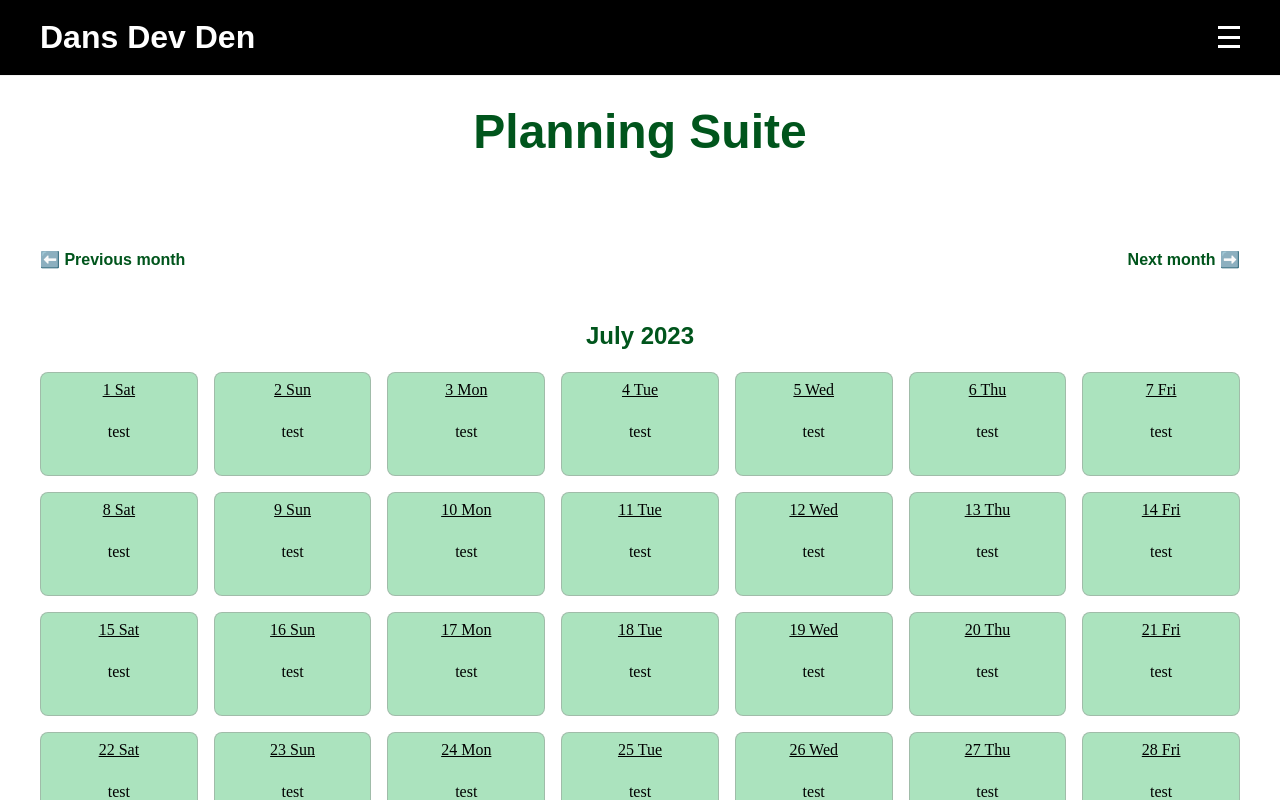
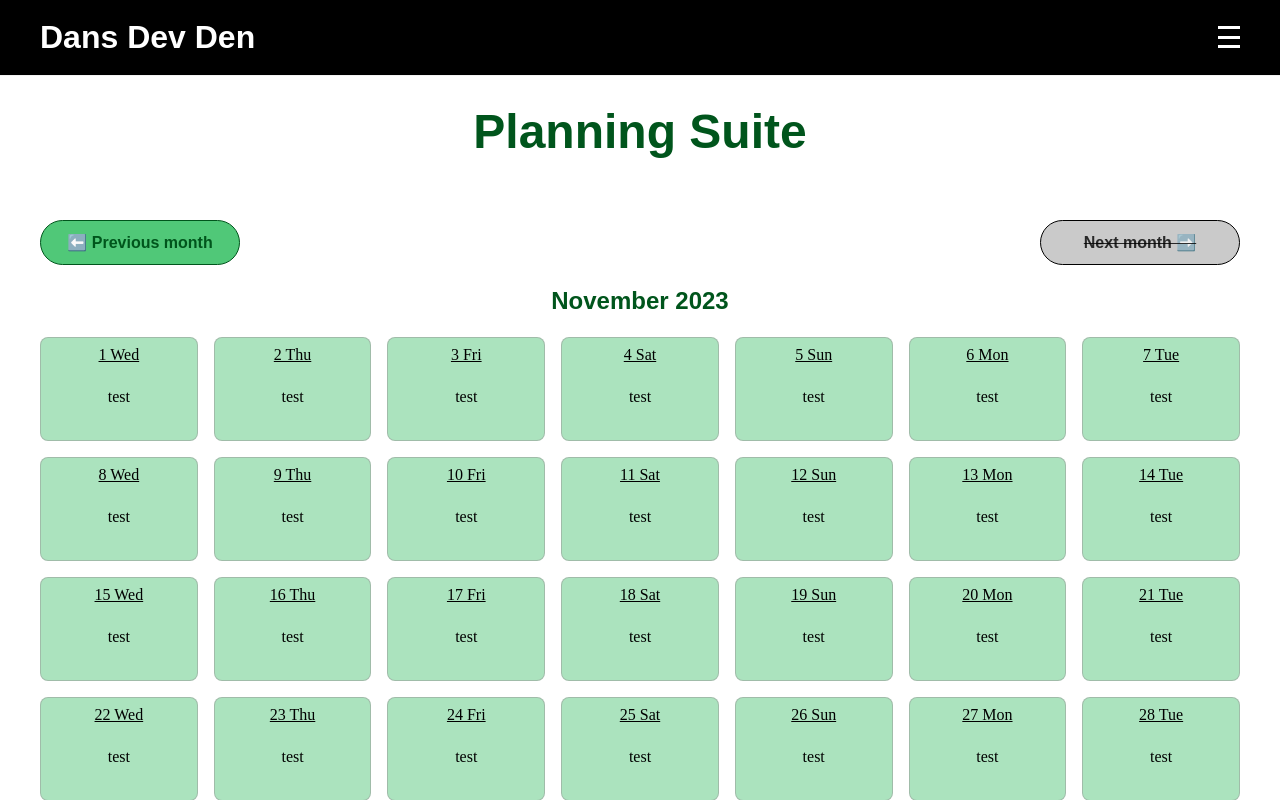
Before and after one commit to danriley11/DansDevDen, a React (Vite) app: page /planning-suite in a window 1280 px wide. Shown: the top 800 px of the page. Built offline with nearby package versions, Linux system fonts and the light colour scheme.

Commit message:
Update PlanningSuite to render one month at a time

```diff
--- a/src/pages/planningSuite/PlanningSuite.tsx
+++ b/src/pages/planningSuite/PlanningSuite.tsx
@@ -1,20 +1,34 @@
 import dayjs from 'dayjs';
 import { Container } from '../../components/pageStructure/Container.styles';
 import { PageHeader } from '../../components/pageStructure/header/PageHeading.styles';
-import { DayDate, GridContainer, GridItem, DayGoals } from './PlanningSuite.styles';
-import { Heading2, Heading4 } from '../../components/core/typography';
+import { DayDate, GridContainer, GridItem, DayGoals, ButtonContainer } from './PlanningSuite.styles';
+import { Heading2 } from '../../components/core/typography';
 import { Margin, CenterAlign } from '../../components/core/spacing';
 import { NavBacking } from '../../components/pageStructure/header/Navbar.styles';
 import { MONTHLY_PLANNING_GOALS } from './PlanningSuite.constants';
-import { FlexDiv } from '../../components/blocks/FlexDiv.styles';
+import { useState } from 'react';
+import { ButtonLink } from '../../components/buttons/Buttons.styles';
 
 const PlanningSuite = () => {
   const currentDate = dayjs();
   const initialDevDate = dayjs('2023-7-01');
   const monthsSinceStart = currentDate.diff(initialDevDate, 'months') + 1;
+  const [currentMonthIndex, setCurrentMonthIndex] = useState(monthsSinceStart - 1);
 
-  const monthsArray = Array.from({ length: monthsSinceStart }, (_, index) => {
-    const currentMonth = initialDevDate.add(index, 'month');
+  const handlePreviousMonth = () => {
+    if (currentMonthIndex > 0) {
+      setCurrentMonthIndex(currentMonthIndex - 1);
+    }
+  };
+
+  const handleNextMonth = () => {
+    if (currentMonthIndex < monthsSinceStart) {
+      setCurrentMonthIndex(currentMonthIndex + 1);
+    }
+  };
+
+  const monthsArray = Array.from({ length: monthsSinceStart }, () => {
+    const currentMonth = initialDevDate.add(currentMonthIndex, 'month');
     const startOfMonth = currentMonth.startOf('month');
     const endOfMonth = currentMonth.endOf('month');
     const daysInMonth = endOfMonth.diff(startOfMonth, 'day') + 1;
@@ -35,8 +49,6 @@ const PlanningSuite = () => {
     };
   });
 
-  console.log('monthsArray', monthsArray);
-
   return (
     <>
       <NavBacking />
@@ -45,32 +57,46 @@ const PlanningSuite = () => {
         <PageHeader>Planning Suite</PageHeader>
 
         <Container>
-          <FlexDiv justifyContent="space-between" flexDirection="row">
-            <Heading4>⬅️ Previous month</Heading4>
-            <Heading4>Next month ➡️</Heading4>
-          </FlexDiv>
+          <ButtonContainer justifyContent="space-between" flexDirection="row" alignItems="center">
+            <ButtonLink onClick={handlePreviousMonth} disabled={currentMonthIndex === 0}>
+              ⬅️ Previous month
+            </ButtonLink>
+            <ButtonLink onClick={handleNextMonth} disabled={currentMonthIndex === monthsSinceStart - 1}>
+              Next month ➡️
+            </ButtonLink>
+          </ButtonContainer>
 
-          {monthsArray.map((monthData, monthIndex) => (
-            <>
           <CenterAlign>
-                <Heading2>{monthData.month}</Heading2>
+            <Heading2>{monthsArray[currentMonthIndex].month}</Heading2>
           </CenterAlign>
-              <GridContainer key={monthIndex}>
-                {monthData.days.map((dayData, dayIndex) => (
+
+          <Margin bottom={72}>
+            <GridContainer>
+              {monthsArray[currentMonthIndex].days.map((dayData, dayIndex) => (
                 <GridItem key={dayIndex}>
                   <DayDate>{dayData.day}</DayDate>
                   <ul>
-                      {monthData.monthlyGoals[monthIndex].days[dayIndex].goals.map((daysGoals, goalIndex) => (
+                    {monthsArray[currentMonthIndex].monthlyGoals[currentMonthIndex].days[dayIndex].goals.map(
+                      (daysGoals, goalIndex) => (
                         <li key={goalIndex}>
                           <DayGoals>{daysGoals}</DayGoals>
                         </li>
-                      ))}
+                      ),
+                    )}
                   </ul>
                 </GridItem>
               ))}
             </GridContainer>
-            </>
-          ))}
+          </Margin>
+
+          <ButtonContainer justifyContent="space-between" flexDirection="row" alignItems="center">
+            <ButtonLink onClick={handlePreviousMonth} disabled={currentMonthIndex === 0}>
+              ⬅️ Previous month
+            </ButtonLink>
+            <ButtonLink onClick={handleNextMonth} disabled={currentMonthIndex === monthsSinceStart - 1}>
+              Next month ➡️
+            </ButtonLink>
+          </ButtonContainer>
         </Container>
       </Margin>
     </>
```
Lines whose indentation alone changed are shown as unchanged.
